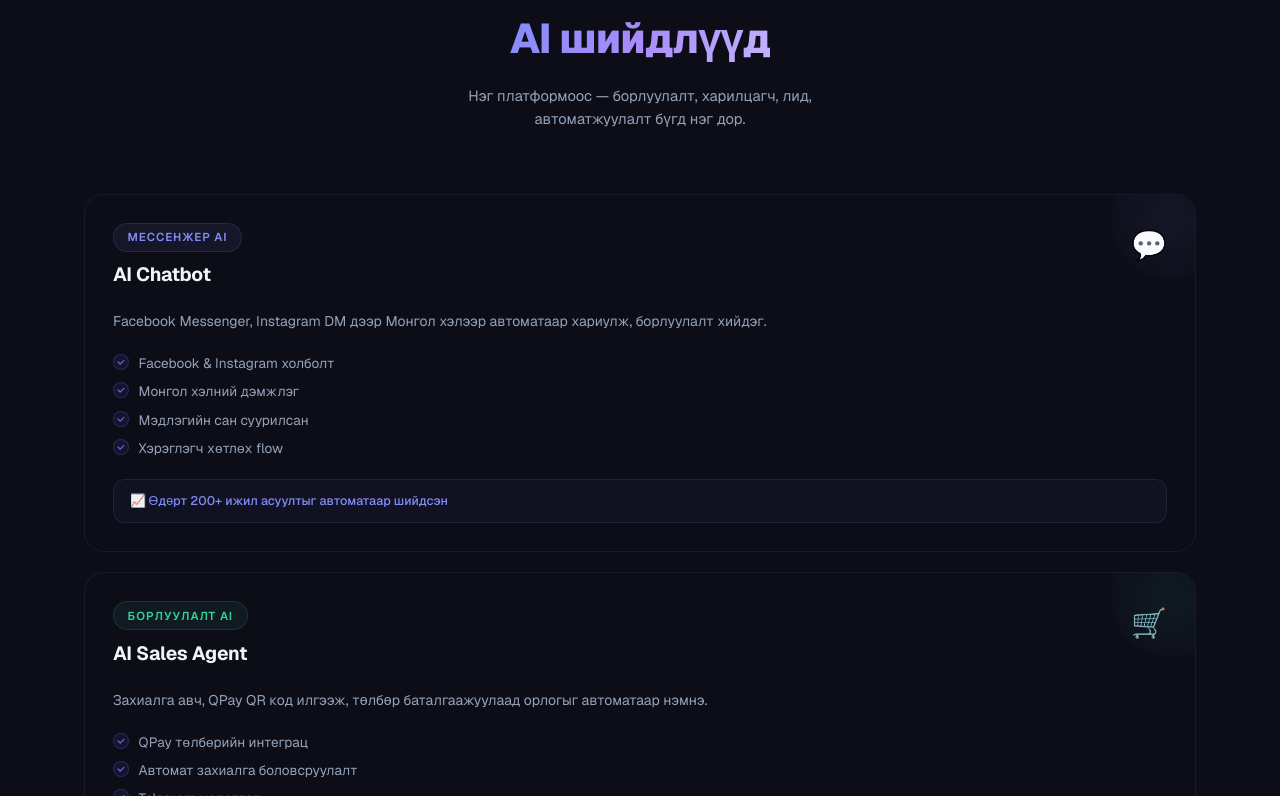
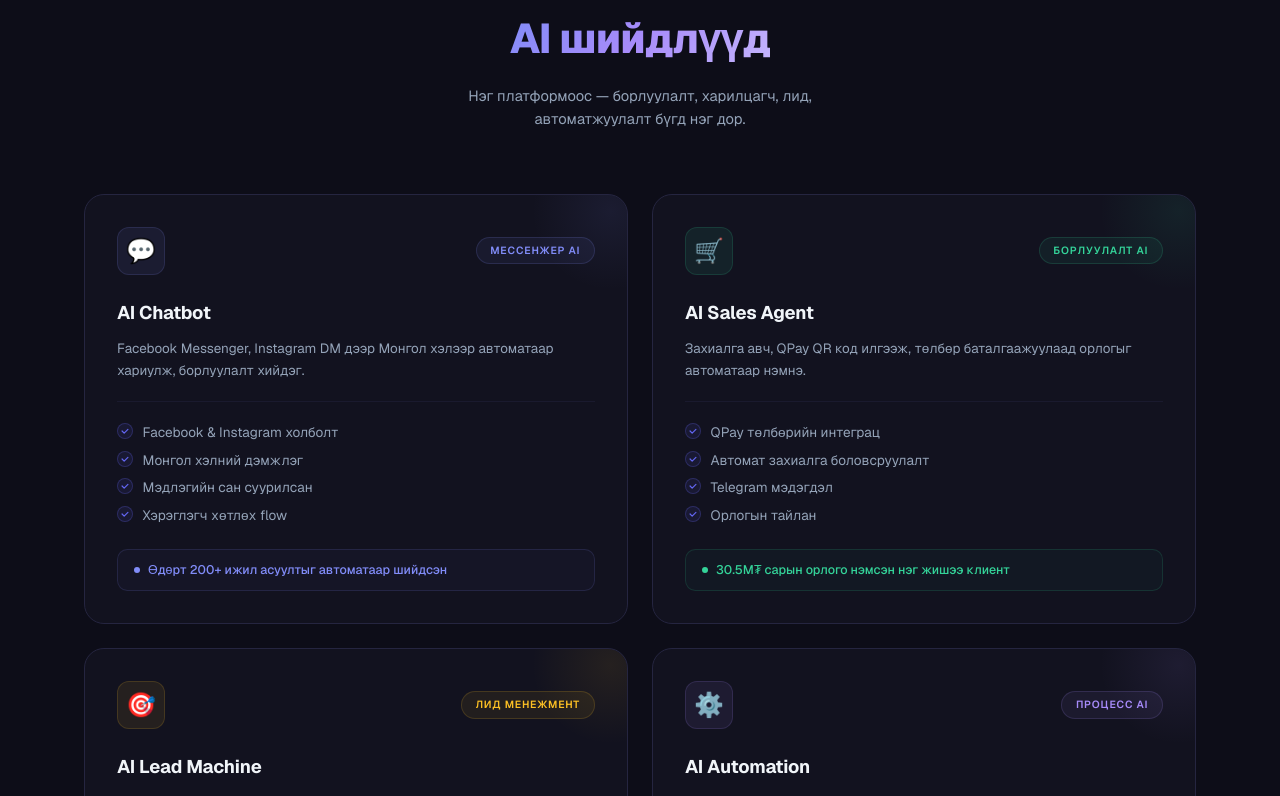
Before and after one commit to ubarino28/mongolagent-web, a Next.js app: page / in a window 1280 px wide. Shown: the part 1364-2160 px from the top of the page. Built offline with nearby package versions, Linux system fonts and the light colour scheme.

Commit message:
Redesign services section: 2x2 inline grid, improved card layout

```diff
--- a/app/globals.css
+++ b/app/globals.css
@@ -230,6 +230,13 @@
   }
 }
 
+/* Services grid — mobile: single column */
+@media (max-width: 768px) {
+  .services-grid {
+    grid-template-columns: 1fr !important;
+  }
+}
+
 /* Mascot float */
 @keyframes float {
   0%, 100% { transform: translateY(0px); }
--- a/app/page.tsx
+++ b/app/page.tsx
@@ -308,31 +308,47 @@
             </p>
           </div>
 
-          <div style={{ display: "grid", gridTemplateColumns: "repeat(1, 1fr)", gap: "1.25rem" }} className="md:grid-cols-2">
+          <div className="services-grid" style={{ display: "grid", gridTemplateColumns: "1fr 1fr", gap: "1.5rem" }}>
             {SERVICES.map(s => (
-              <div key={s.title} className="card card-glow" style={{ padding: "1.75rem", position: "relative", overflow: "hidden" }}>
-                <div style={{ position: "absolute", top: 0, right: 0, width: "120px", height: "120px", borderRadius: "50%", background: `radial-gradient(circle, ${s.color}12, transparent)`, transform: "translate(30%, -30%)", pointerEvents: "none" }} />
+              <div key={s.title} className="card-glow" style={{
+                position: "relative", overflow: "hidden", borderRadius: "1.25rem",
+                background: "var(--surface2)", border: "1px solid var(--border2)",
+                padding: "2rem",
+              }}>
+                {/* Top corner glow */}
+                <div style={{ position: "absolute", top: 0, right: 0, width: "160px", height: "160px", borderRadius: "50%", background: `radial-gradient(circle, ${s.color}15, transparent 70%)`, transform: "translate(40%, -40%)", pointerEvents: "none" }} />
 
-                <div style={{ display: "flex", alignItems: "flex-start", justifyContent: "space-between", marginBottom: "1.25rem" }}>
-                  <div>
-                    <div className="section-tag" style={{ display: "inline-flex", marginBottom: "0.6rem", background: `${s.color}12`, borderColor: `${s.color}28`, color: s.color }}>
-                      {s.tag}
-                    </div>
-                    <h3 style={{ fontSize: "1.2rem", fontWeight: 700, letterSpacing: "-0.01em" }}>{s.title}</h3>
+                {/* Icon + Tag row */}
+                <div style={{ display: "flex", alignItems: "center", justifyContent: "space-between", marginBottom: "1.5rem" }}>
+                  <div style={{
+                    width: "48px", height: "48px", borderRadius: "12px", display: "flex", alignItems: "center", justifyContent: "center",
+                    fontSize: "1.5rem", background: `${s.color}15`, border: `1px solid ${s.color}25`, flexShrink: 0,
+                  }}>
+                    {s.icon}
                   </div>
-                  <span style={{ fontSize: "1.8rem" }}>{s.icon}</span>
+                  <div className="section-tag" style={{ display: "inline-flex", background: `${s.color}12`, borderColor: `${s.color}28`, color: s.color, fontSize: "0.65rem" }}>
+                    {s.tag}
+                  </div>
                 </div>
 
-                <p style={{ color: "var(--text-mid)", fontSize: "0.875rem", lineHeight: 1.65, marginBottom: "1.25rem" }}>{s.desc}</p>
+                {/* Title + desc */}
+                <h3 style={{ fontSize: "1.15rem", fontWeight: 700, letterSpacing: "-0.01em", marginBottom: "0.65rem" }}>{s.title}</h3>
+                <p style={{ color: "var(--text-mid)", fontSize: "0.84rem", lineHeight: 1.65, marginBottom: "1.25rem" }}>{s.desc}</p>
 
-                <div style={{ marginBottom: "1.25rem", display: "flex", flexDirection: "column", gap: "0.5rem" }}>
+                {/* Divider */}
+                <div style={{ height: "1px", background: "var(--border)", marginBottom: "1.25rem" }} />
+
+                {/* Features */}
+                <div style={{ display: "flex", flexDirection: "column", gap: "0.45rem", marginBottom: "1.5rem" }}>
                   {s.items.map(item => (
                     <div key={item} className="check-item">{item}</div>
                   ))}
                 </div>
 
-                <div style={{ borderRadius: "0.75rem", padding: "0.75rem 1rem", background: `${s.color}0a`, border: `1px solid ${s.color}20` }}>
-                  <p style={{ fontSize: "0.78rem", color: s.color, fontWeight: 500 }}>📈 {s.result}</p>
+                {/* Result badge */}
+                <div style={{ borderRadius: "0.65rem", padding: "0.7rem 1rem", background: `${s.color}08`, border: `1px solid ${s.color}25`, display: "flex", alignItems: "center", gap: "0.5rem" }}>
+                  <div style={{ width: "6px", height: "6px", borderRadius: "50%", background: s.color, flexShrink: 0 }} />
+                  <p style={{ fontSize: "0.78rem", color: s.color, fontWeight: 500, lineHeight: 1.4 }}>{s.result}</p>
                 </div>
               </div>
             ))}
```
